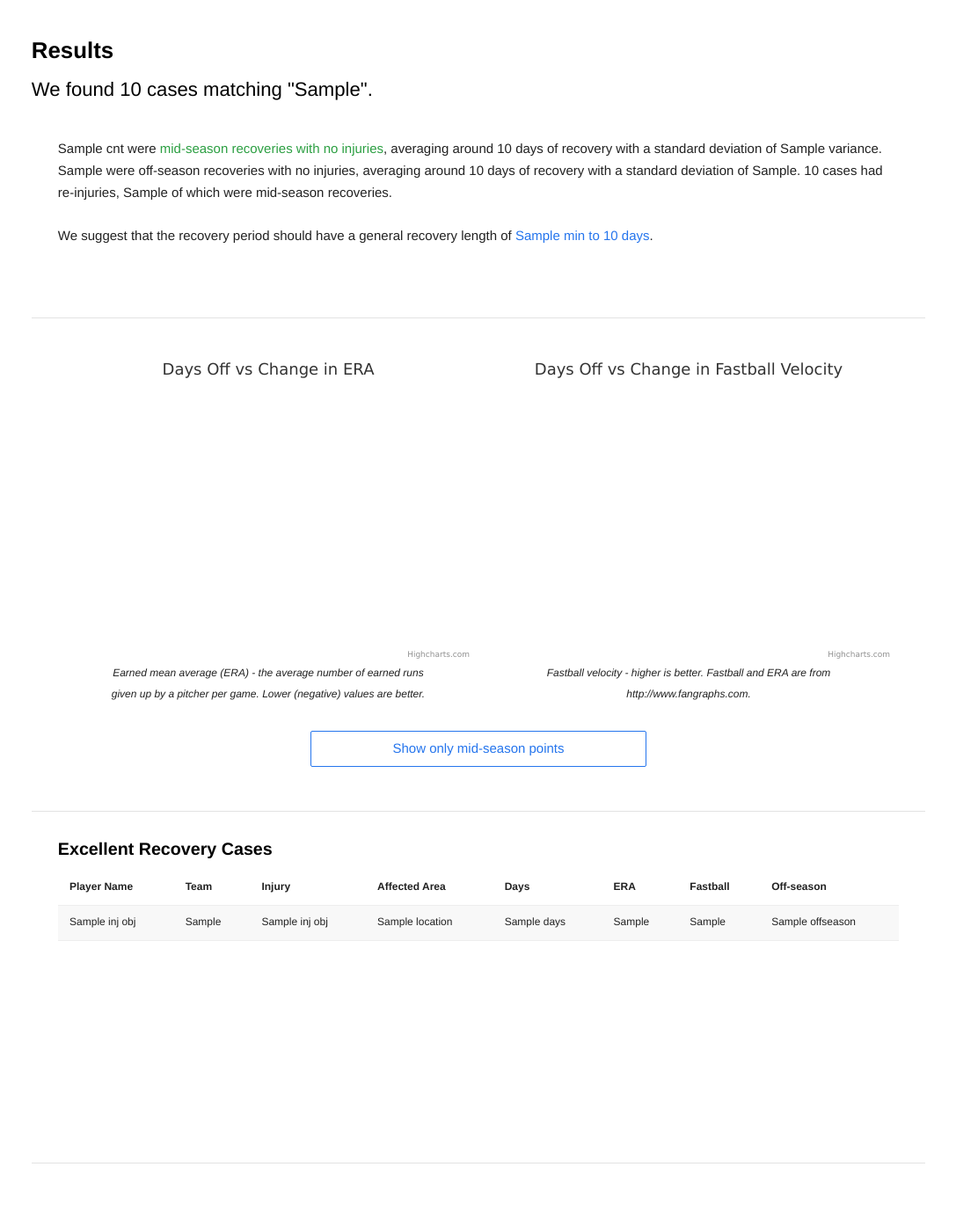
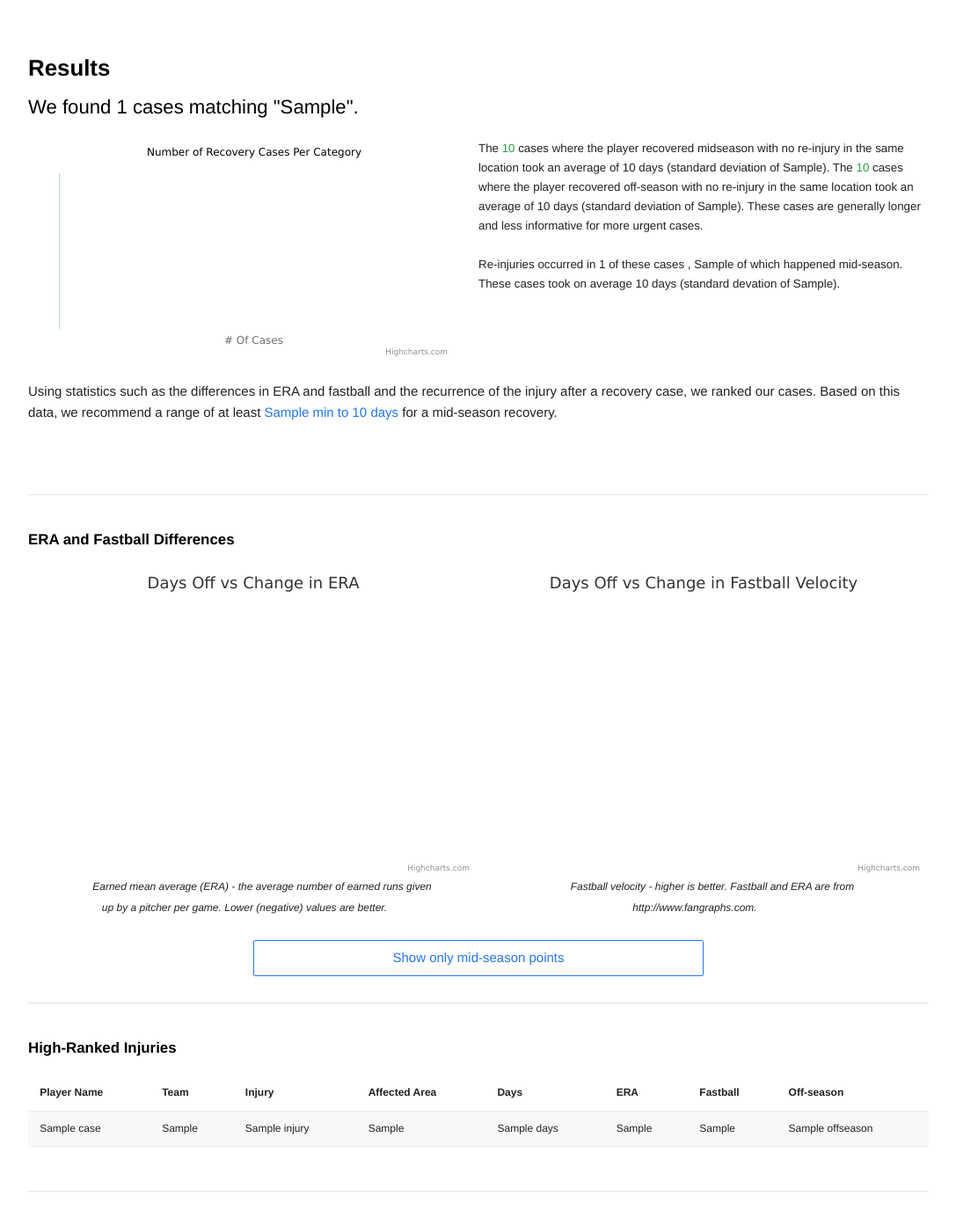
Before and after one commit to emilymye/pichr, a Django app: template templates/results.html in a window 1280 px wide. Shown: the whole page at 88% size, without its empty margins (96-1183 px from the left). Before the commit the page ends 1323 px from the top, so only its background shows below. Run offline with Django 3.2, Linux system fonts and the light colour scheme; the template is opened without the code that fills it: most values are stand-ins (such as "Sample title", 1, 10 or a date in 2020); parts of the project's set-up code (start-up, migrations or seed data) failed here and were passed over; some libraries are stand-ins or nearby versions.

Commit message:
ready to evaluate commit

```diff
--- a/static/css/application.css
+++ b/static/css/application.css
@@ -51,9 +51,18 @@
   overflow-y: scroll;
 }
 
+.smaller{
+  font-size:10pt;
+}
+
 .graph{
   width:100%;
   height:350px;
+}
+.graph-small{
+  height:250px;
+  width:90%;
+  margin: 0 auto;
 }
 
 .results-container a.btn{
@@ -63,17 +72,23 @@
 .results-container .results-section{
   margin: 10px 0 30px;
   border-bottom:1px solid #e2e2e2;
-  padding:30px;
+  padding:10px 0 30px;
+}
+
+.results-section .results-section-title{
+  margin-bottom:20px;
 }
 
 .results-container .figure{
   text-align:center;
-  margin:10px 0 30px;
+  margin-right:0;
+  display:inline-block;
 }
 
 .results-container .figure small{
   font-weight:300;
   font-size:9pt;
+  margin: 10px 20px;
 }
 
 .injury-table{
--- a/static/js/results.js
+++ b/static/js/results.js
@@ -1,4 +1,6 @@
 $(function () {
+    // var bar_data defined in results.html
+    // var plot_data defined in results.html
     var labels = ["Mid-season, successful", "Mid-season, re-injured", "Off-season, successful", "Off-season, re-injured"];
     var colors = [ "#2c9f42", "#ffc800", "#2575ed", "#ef969d" ];
     var seriesERA = [];
@@ -87,6 +89,32 @@ $(function () {
         series: seriesFast
     });
 
+    $("#graph-labels").highcharts({
+        chart: { type: 'bar' },
+        title: {
+            text: 'Number of Recovery Cases Per Category',
+            style: 'fontSize: 14px'
+        },
+        legend: { enabled: false },
+        xAxis: { categories: labels , title: { text: null }},
+        yAxis: {
+            min: 0,
+            title: {
+                text: '# Of Cases'
+            }
+        },
+        plotOptions: {
+            bar: {
+                dataLabels: {
+                    enabled: true
+                }
+            }
+        },
+        series: [{
+            name: 'Number of Days',
+            data: bar_data
+        }]
+    })
 
     function toggle_series(selector, sidxs){
         var chart = $(selector).highcharts();
--- a/templates/results.html
+++ b/templates/results.html
@@ -3,77 +3,108 @@
 {% block content %}
 
 <div id="results" class="units-container results-container">
-{% if not results.injuries %}
-    <div class="units-row unit-centered unit-80"  style="padding:20px 0">
+
+{% if not results %}
+
+<div class="unit-centered unit-80">
+    <div class="units-row" style="padding:10px 20px">
         <div class="results-lead lead">
             <h3>Results</h3>
-            <h4 style="font-weight:300">"{{ query_injury }}"</h4>
+            <p style="font-weight:300">No injuries of type "{{ query_injury }}" are in our dataset - sorry! You may have choosen a type of injury that cannot occur at this body part.</p>
         </div>
-        <div>
-            <p>No injuries of this type are in our dataset - sorry!</p>
         <a href="/search" class="btn btn-blue unit-40 unit-centered">New Search</a>
     </div>
+</div>
 
+{% else %}
+<div class="unit-centered unit-80">
+
+{# HEADING #}
+<div class="units-row units-split results-section">
+    <div class="results-lead lead">
+        <h3>Results</h3>
+        <h4 style="font-weight:300">We found {{ results.total_cnt }} cases matching "{{ query_injury }}".
+        </h4>
     </div>
+{# SUMMARY #}
+    <div class="units-row">
+        <div class="unit-50">
+            <div id="graph-labels" class="graph graph-small"></div>
+        </div>
+        <div class="unit-50 smaller">
+            <p>
+                {% if results.stats.l0 %}
+                    {% if results.stats.l0single %}
+                    We only have <span class="green">1</span> case where the player recovered midseason with no re-injury in the same location, taking {{ results.stats.m0str }} days.
                     {% else %}
-    <div class="units-row">
-        <div class="units-row unit-80 unit-centered results-lead lead">
-            <h3>Results</h3>
-            <h4 style="font-weight:300">We found {{ results.totalcnt }} cases matching "{{ query_injury }}".</h4>
-        </div>
-        <div class="units-row unit-80 results-section unit-centered">
-            <p>
-                {% if results.cnt %}
-                    {{ results.cnt }} were <span class="green">mid-season recoveries with no injuries</span>, averaging around {{ results.mean }} days of recovery with a standard deviation of  {{ results.variance }}.
+                    The <span class="green">{{ results.stats.l0 }}</span> cases where the player recovered midseason with no re-injury in the same location took an average of {{ results.stats.m0str }} days (standard deviation of {{ results.stats.s0str }}).
                     {% endif %}
-
-                {% if results.cntOff %}
-                    {{results.cntOff}} were off-season recoveries with no injuries, averaging around {{ results.meanOff }} days of recovery with a standard deviation of {{ results.varianceOff }}.
+                {% else %}
+                    We have no data where the player recovered midseason without re-injury.
                 {% endif %}
-
-                {% if results.cntRe %}
-                    {{ results.cntReTotal }} cases had re-injuries, {{results.cntRe }} of which were mid-season recoveries.
+                {% if results.stats.l2 %}
+                    {% if results.stats.l2single %}
+                    We only have <span class="green">1</span> case where the player recovered off-season with no re-injury in the same location, taking {{ results.stats.m2str }} days. These off-season cases are generally longer and less informative for more urgent cases.
                     {% else %}
+                        The <span class="green">{{ results.stats.l2 }}</span> cases where the player recovered off-season with no re-injury in the same location took an average of {{ results.stats.m2str }} days (standard deviation of {{ results.stats.s2str }}). These cases are generally longer and less informative for more urgent cases.
+                    {% endif %}
+                {% else %} We have no data where the player recovered off-season without re-injury.
                 {% endif %}
             </p>
             <p>
-                We suggest that the recovery period should have a general recovery length of <span class="blue">{{ results.min }} to {{results.max}} days</span>.<br/><br/>
+                {% if results.stats.total_reinj %}
+                    Re-injuries occurred in {{ results.stats.total_reinj }} of these cases {% if results.stats.l1 %}, {{results.stats.l1}} of which happened mid-season. These cases took on average {{ results.stats.m1 }} days (standard devation of {{ results.stats.s1 }}).{% else %}, all of which involved off-season rehabilitation, suggesting that re-injury was not related to the amount of rest.{% endif %}
+                {% endif %}
             </p>
-
+        </div>
+    </div>
+    <div class="units-row">
+        <p>
+            {% if results.range.min %}
+                Using statistics such as the differences in ERA and fastball and the recurrence of the injury after a recovery case, we ranked our cases. Based on this data, we recommend a range of at least <span class='blue'>{{ results.range.min }} to {{ results.range.max }} days</span> for a mid-season recovery. {% if range.uncertain %} Our dataset for this particular injury is limited and most or all of these cases were less effective in improving or maintaining ERA or fastball improvements and avoiding re-injuries. Thus, this should be taken with a grain of salt.{% endif %}
+            {% else %}
+                We have insufficient data points to give a good prediction of recovery time.
+            {% endif %}
+        </p>
+    </div>
 </div>
 
 
-        <div class="units-row unit-80 results-section unit-centered units-split">
-            <div class="unit-row">
-                <div class="figure unit-50">
+{# GRAPHS #}
+<div class="units-row units-split results-section">
+    <h4 class="results-section-title">ERA and Fastball Differences</h4>
+    <div class="units-row units-split">
+        <div class="unit-50 figure">
             <div id="graph_era" class="graph"></div>
             <div class="unit-80 unit-centered">
-                        <small><i>
-                        Earned mean average (ERA) - the average number of earned runs given up by a pitcher per game. Lower (negative) values are better.
-                         </i></small>
+                <small><i> Earned mean average (ERA) - the average number of earned runs given up by a pitcher per game. Lower (negative) values are better.</i></small>
             </div>
         </div>
-                <div class="figure unit-50">
+        <div class="unit-50 figure">
             <div id="graph_fastball" class="graph"></div>
             <div class="unit-80 unit-centered">
-                        <small><i>
-                        Fastball velocity - higher is better. Fastball and ERA are from http://www.fangraphs.com.
-                         </i></small>
+                <small><i> Fastball velocity - higher is better. Fastball and ERA are from http://www.fangraphs.com.</i></small>
             </div>
         </div>
     </div>
-            <div class="unit-row">
-                <div class="unit-40 unit-centered" style="padding:10px 0 20px">
-                    <button id="figure-btn" class="width-100 btn btn-blue btn-outline">
-                        Show only mid-season points
-                    </button>
-                </div>
+    <div class="unit-50 unit-centered figure-section">
+        <button id="figure-btn" class="width-100 btn btn-blue btn-outline"> Show only mid-season points </button>
     </div>
 </div>
 
-    <div class="unit-row unit-80 unit-centered results-section injuries-list">
-        <h3>Excellent Recovery Cases</h3>
-        <div class="unit-100">
+<!--{# NICE CASES, PROCEDURES, LOCATIONS
+<div class="unit-row results-section">
+    <div class="unit-50">
+        <h4 results-section-title>Procedures</h4>
+    </div>
+    <div class="unit-50">
+        <h4 results-section-title>Locations</h4>
+    </div>
+</div> #}-->
+
+{% if results.high_cases %}
+<div class="units-row units-split results-section">
+    <h4 class="results-section-title">High-Ranked Injuries</h4>
     <table class="injury-table table-stripped">
         <thead>
             <tr>
@@ -88,31 +119,40 @@
             </tr>
         </thead>
         <tbody>
-                {% for injObj in results.injuries %}
+            {% for case in results.high_cases %}
             <tr>
-                    <td>{{ injObj.playerName }}</td>
-                    <td>{{ injObj.playerTeam }}</td>
-                    <td>{{ injObj.name }}</td>
-                    <td>{{ injObj.location }}</td>
-                    <td>{{ injObj.days }}</td>
-                    <td>{{ injObj.eraD }}</td>
-                    <td>{{ injObj.fastD }}</td>
-                    <td>{{ injObj.offseason }}</td>
+                <td>{{ case.playerName }}</td>
+                <td>{{ case.playerTeam }}</td>
+                <td>{{ case.injury }}</td>
+                <td>{{ case.injury_loc }}</td>
+                <td>{{ case.days }}</td>
+                <td>{{ case.eraD }}</td>
+                <td>{{ case.fastD }}</td>
+                <td>{{ case.offseason }}</td>
+
             </tr>
             {% endfor %}
         </tbody>
     </table>
 </div>
 {% endif %}
-</div>
+{% endif %}
 
 {% endblock %}
 
-{% if results.injuries %}
+
+
+
+
+
+{# JAVASCRIPT #}
+
+{% if results %}
 {% block javascript %}
 <script>
-    var plot_data = {{ results.plot_data }};
-</script>
+var bar_data = {{ results.counts }};
+var plot_data = {{ results.plot_data }}; </script>
 <script src="{{ STATIC_URL }}/js/results.js" type="text/javascript"></script>
+
 {% endblock %}
 {% endif %}
```
Also changed, not shown: pichr/analysis.py (+146 -54 lines), pichr/models.py (+8 -2 lines), pichr/views.py (+2 -7 lines). Lines whose indentation alone changed are shown as unchanged.
